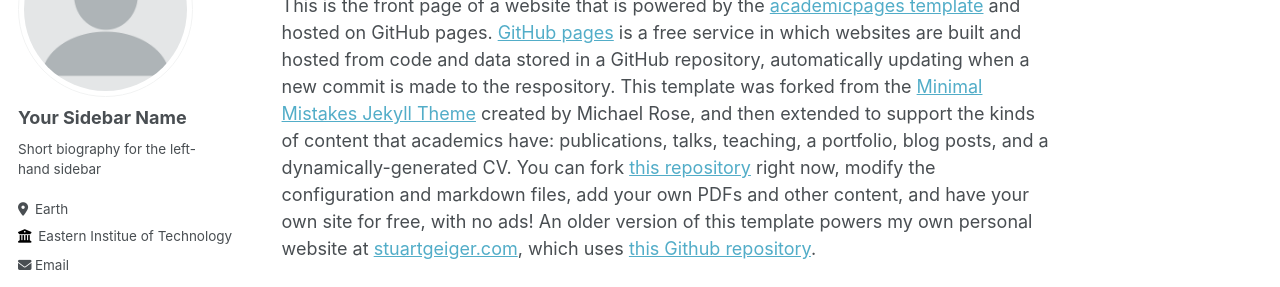
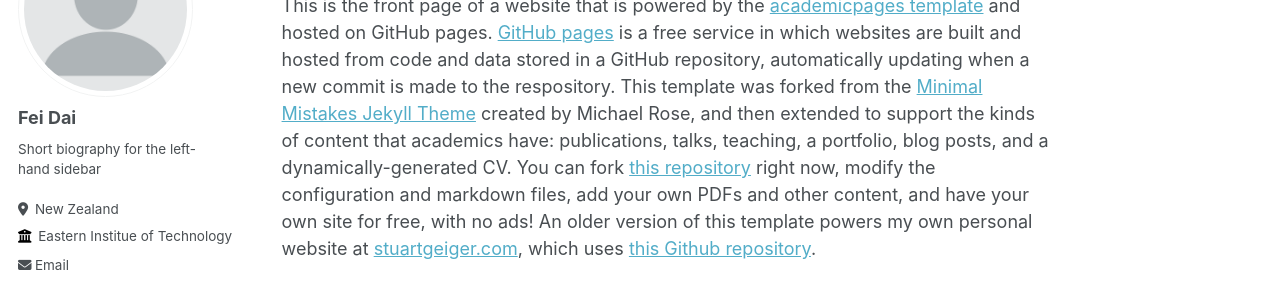
Before and after one commit to TravisDai/fei.github.io, a Jekyll site: the page built from _pages/about.md, in a window 1280 px wide. Shown: the part 196-483 px from the top of the page. Built offline with Jekyll 4.4.1, drawn with Linux system fonts in a browser that asks for light colours; some web fonts are replaced.

Commit message:
Update _config.yml

```diff
--- a/_config.yml
+++ b/_config.yml
@@ -22,10 +22,10 @@ repository               : "academicpages/academicpages.github.io"
 author:
   # Biographic information
   avatar           : "profile.png"
-  name             : "Your Sidebar Name"
-  pronouns         : # example: "she/her"
+  name             : "Fei Dai"
+  pronouns         : # example: "He/him"
   bio              : "Short biography for the left-hand sidebar"
-  location         : "Earth"
+  location         : "New Zealand"
   employer         : "Eastern Institue of Technology"
   uri              : # URL
   email            : "tdai@eit.ac.nz"
@@ -34,7 +34,7 @@ author:
   arxiv            : # URL - Update with the correct link to your profile
   googlescholar    : "https://scholar.google.com.vn/citations?user=sF_HuLIAAAAJ&hl=it"
   impactstory      : # URL
-  orcid            : "http://orcid.org/yourorcidurl"
+  orcid            : "https://orcid.org/0000-0001-5887-3320"
   pubmed           : "https://www.ncbi.nlm.nih.gov/pubmed/?term=john+snow"
   researchgate     : # https://www.researchgate.net/profile/Fei-Dai-19
 
@@ -42,7 +42,7 @@ author:
   bitbucket        : # Username - Update with your username on the site
   codepen          : # Username
   dribbble         : # Username
-  github           : "academicpages"
+  github           : "https://github.com/TravisDai"
   kaggle           : # Username
   stackoverflow    : # User number or user number and name (i.e., use "1" or "1/jeff-atwood")
 
```
